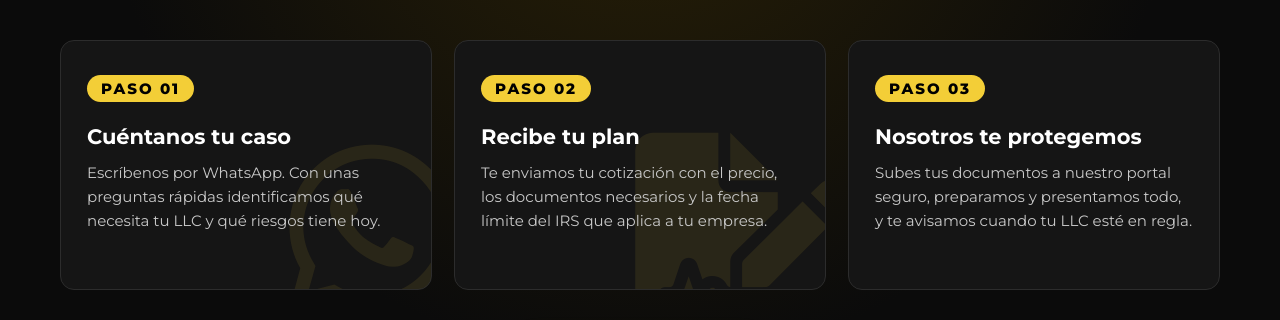
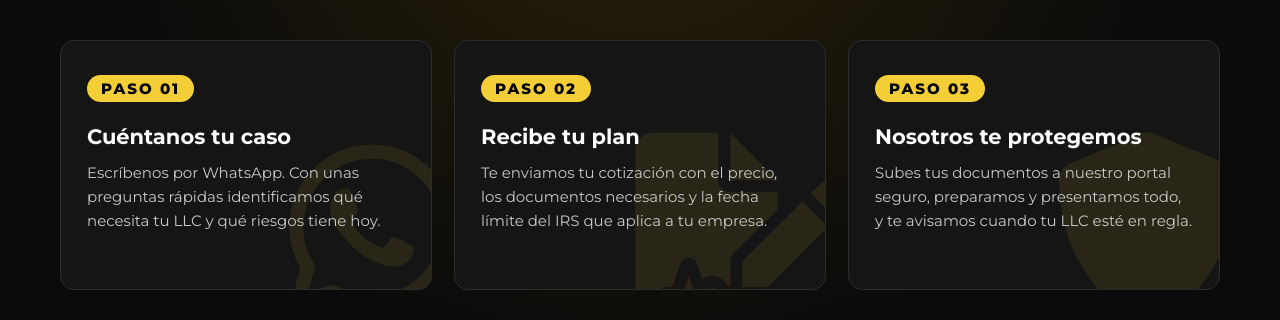
Before and after one commit to tusasesoresllc/tus-asesores-website, a plain HTML site: page index.html in a window 1280 px wide. Shown: the part 3740-4060 px from the top of the page. Drawn offline with Linux system fonts and the light colour scheme.

Commit message:
Paso 3 con ícono de escudo visible
Co-Authored-By: Claude Opus 5.5 <noreply@anthropic.com>
Claude-Session: https://claude.ai/code/session_014ipd9f5Ert7eiG2kHQTitq

```diff
--- a/index.html
+++ b/index.html
@@ -165,7 +165,7 @@
             <div class="h-pasos-grid">
                 <div class="h-paso"><span class="h-paso-n">01</span><i class="fab fa-whatsapp h-paso-i"></i><h3>Cuéntanos tu caso</h3><p>Escríbenos por WhatsApp. Con unas preguntas rápidas identificamos qué necesita tu LLC y qué riesgos tiene hoy.</p></div>
                 <div class="h-paso"><span class="h-paso-n">02</span><i class="fas fa-file-signature h-paso-i"></i><h3>Recibe tu plan</h3><p>Te enviamos tu cotización con el precio, los documentos necesarios y la fecha límite del IRS que aplica a tu empresa.</p></div>
-                <div class="h-paso"><span class="h-paso-n">03</span><i class="fas fa-shield-halved h-paso-i"></i><h3>Nosotros te protegemos</h3><p>Subes tus documentos a nuestro portal seguro, preparamos y presentamos todo, y te avisamos cuando tu LLC esté en regla.</p></div>
+                <div class="h-paso"><span class="h-paso-n">03</span><i class="fas fa-shield-alt h-paso-i"></i><h3>Nosotros te protegemos</h3><p>Subes tus documentos a nuestro portal seguro, preparamos y presentamos todo, y te avisamos cuando tu LLC esté en regla.</p></div>
             </div>
             <div class="p-centro"><a class="btn btn-principal" href="https://wa.me/13059854839?text=Hola%2C%20vengo%20de%20la%20web%20y%20quiero%20informaci%C3%B3n%20sobre%20mi%20LLC" target="_blank" rel="noopener"><i class="fab fa-whatsapp"></i> Dar el primer paso</a></div>
         </div>
```
